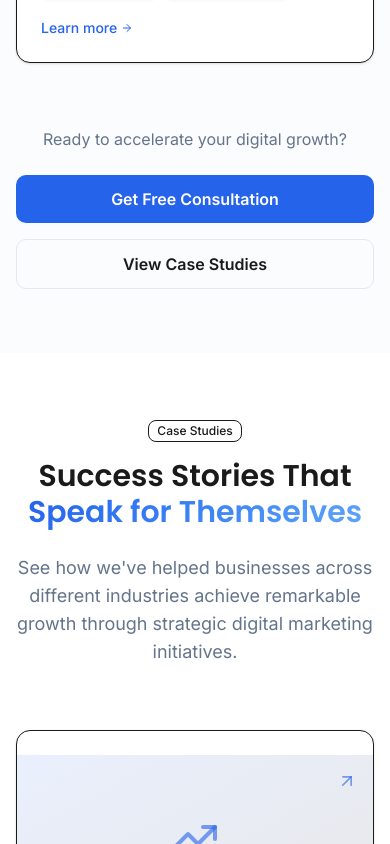
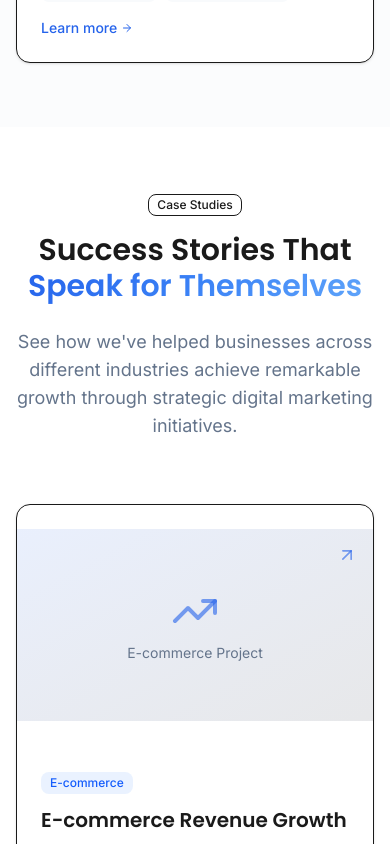
Before and after one commit to Sabari-Vasan-SM/Weboin-Task, a Next.js app: page / in a window 390 px wide. Shown: the part 6500-7344 px from the top of the page. Built offline with nearby package versions, Linux system fonts and the light colour scheme.

Commit message:
removed contents

```diff
--- a/src/components/navbar.tsx
+++ b/src/components/navbar.tsx
@@ -77,9 +77,6 @@ export function Navbar() {
           {/* Desktop Actions */}
           <div className="hidden md:flex items-center space-x-4">
             <ThemeToggle />
-            <Button className="gradient-bg hover:opacity-90 transition-opacity transform hover:-translate-y-0.5 hover:scale-105">
-              Get Started
-            </Button>
           </div>
 
           {/* Mobile Navigation */}
@@ -109,11 +106,7 @@ export function Navbar() {
                       <span className="absolute left-3 -bottom-1 h-[2px] w-0 bg-primary transition-all duration-300 group-hover:w-[calc(100%-1.5rem)]" />
                     </Link>
                   ))}
-                  <div className="pt-4 border-t">
-                    <Button className="w-full gradient-bg hover:opacity-90 transition-opacity">
-                      Get Started
-                    </Button>
-                  </div>
+                  <div className="pt-4 border-t" />
                 </div>
               </SheetContent>
             </Sheet>
--- a/src/components/sections/contact.tsx
+++ b/src/components/sections/contact.tsx
@@ -180,18 +180,7 @@ export function Contact() {
               </div>
             </div>
 
-            {/* CTA Card */}
-            <Card className="bg-primary/5 border-primary/20">
-              <CardContent className="p-6">
-                <h4 className="font-semibold text-foreground mb-2">Free Consultation</h4>
-                <p className="text-muted-foreground text-sm mb-4">
-                  Book a 30-minute strategy session to discuss your digital marketing goals.
-                </p>
-                <Button variant="outline" className="w-full">
-                  Schedule Consultation
-                </Button>
-              </CardContent>
-            </Card>
+            {/* CTA Card removed per request */}
           </div>
         </div>
       </div>
--- a/src/components/sections/services.tsx
+++ b/src/components/sections/services.tsx
@@ -131,20 +131,7 @@ export function Services() {
           ))}
         </div>
 
-        {/* CTA Section */}
-        <div className="text-center mt-16">
-          <p className="text-muted-foreground mb-6">
-            Ready to accelerate your digital growth?
-          </p>
-          <div className="flex flex-col sm:flex-row gap-4 justify-center">
-            <button className="px-8 py-3 bg-primary text-primary-foreground rounded-lg font-semibold hover:opacity-90 transition-opacity">
-              Get Free Consultation
-            </button>
-            <button className="px-8 py-3 border border-border text-foreground rounded-lg font-semibold hover:bg-accent transition-colors">
-              View Case Studies
-            </button>
-          </div>
-        </div>
+        {/* CTA Section removed per request */}
       </div>
     </section>
   )
```
